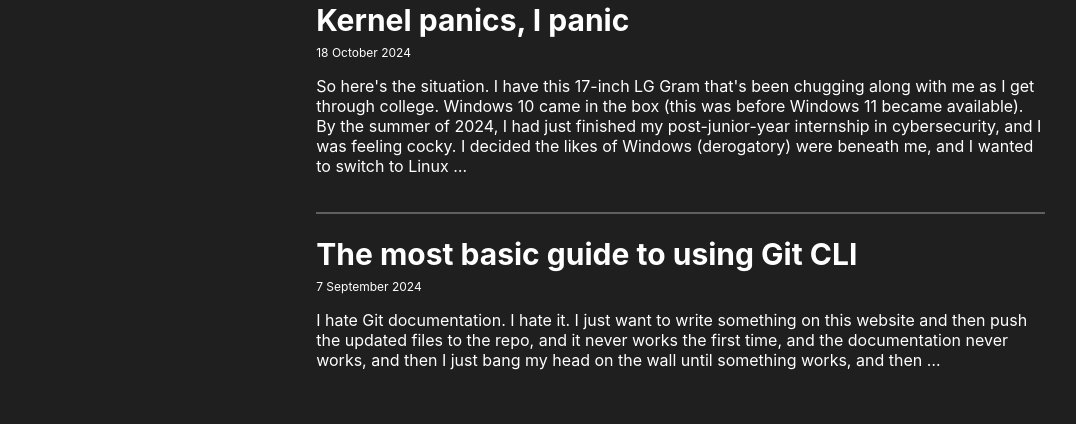
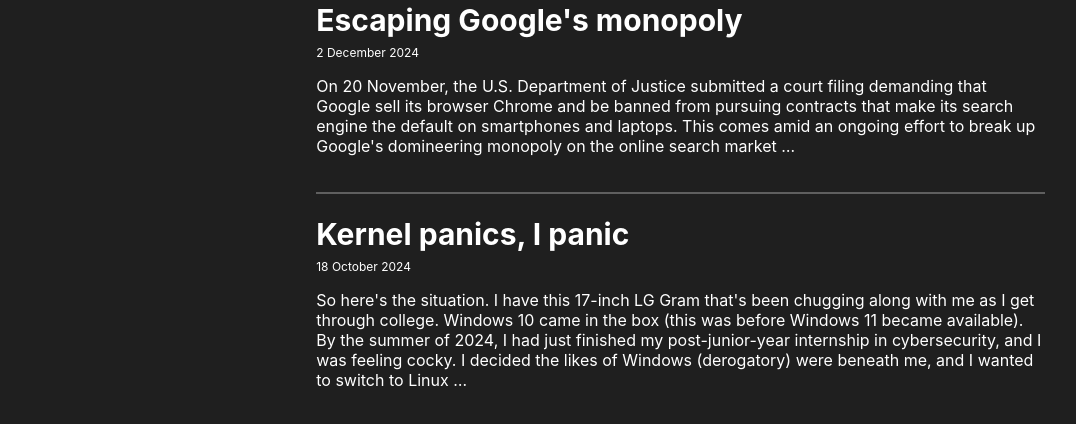
Before and after one commit to qkrjonathan/qkrjonathan.github.io, a plain HTML site: page blog.html in a window 1280 px wide. Shown: the part 294-718 px from the top of the page, without its empty margins (101-1177 px from the left). Drawn offline with Linux system fonts and the light colour scheme; a web font is replaced by a local one.

Commit message:
added new blog to blog.html

```diff
--- a/blog.html
+++ b/blog.html
@@ -79,6 +79,21 @@
                         <p>Coming soon ...</p>
                     </div>
                     <div class="blog-list-item">
+                        <a href="blog/2024/google-monopoly.html"
+                            ><h2>Escaping Google's monopoly</h2></a
+                        >
+                        <h6>2 December 2024</h6>
+                        <p>
+                            On 20 November, the U.S. Department of Justice
+                            submitted a court filing demanding that Google sell
+                            its browser Chrome and be banned from pursuing
+                            contracts that make its search engine the default on
+                            smartphones and laptops. This comes amid an ongoing
+                            effort to break up Google's domineering monopoly on
+                            the online search market &hellip;
+                        </p>
+                    </div>
+                    <div class="blog-list-item">
                         <a href="blog/2024/kernel-panic.html"
                             ><h2>Kernel panics, I panic</h2></a
                         >
```
